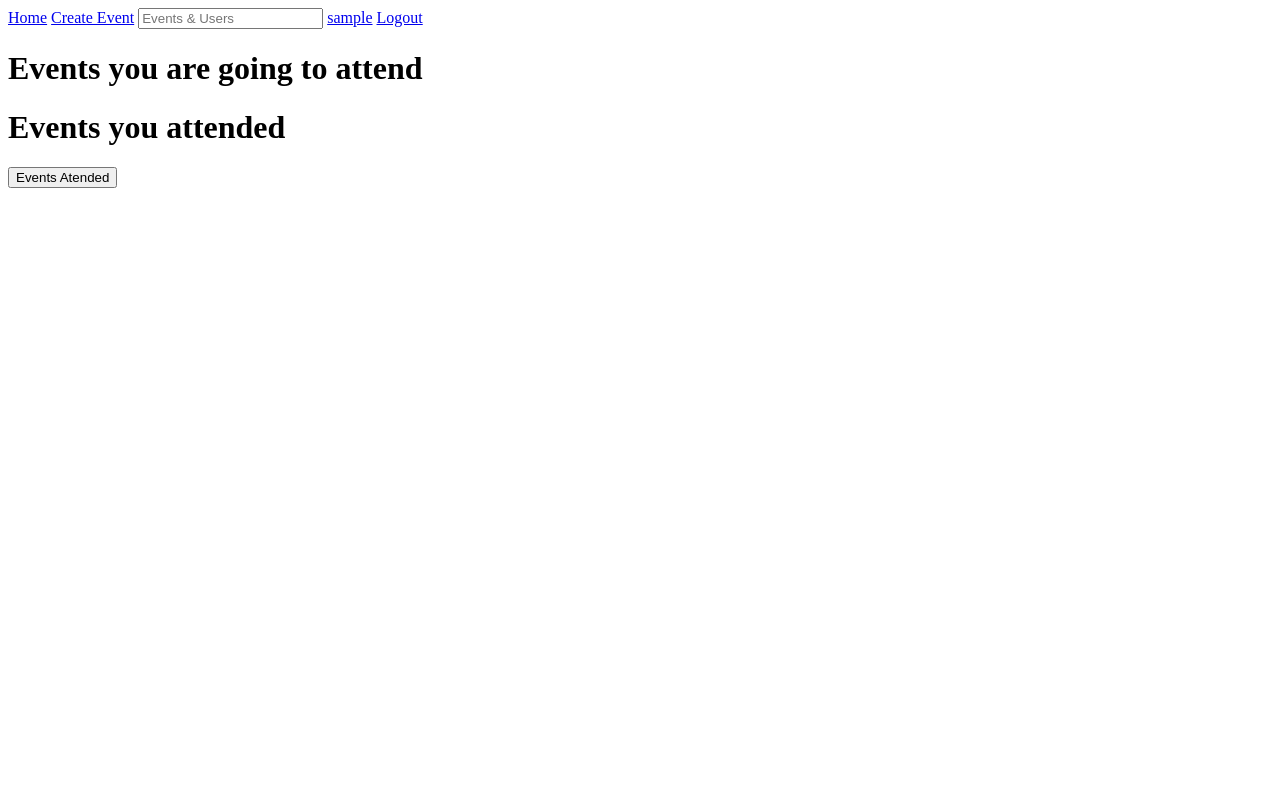
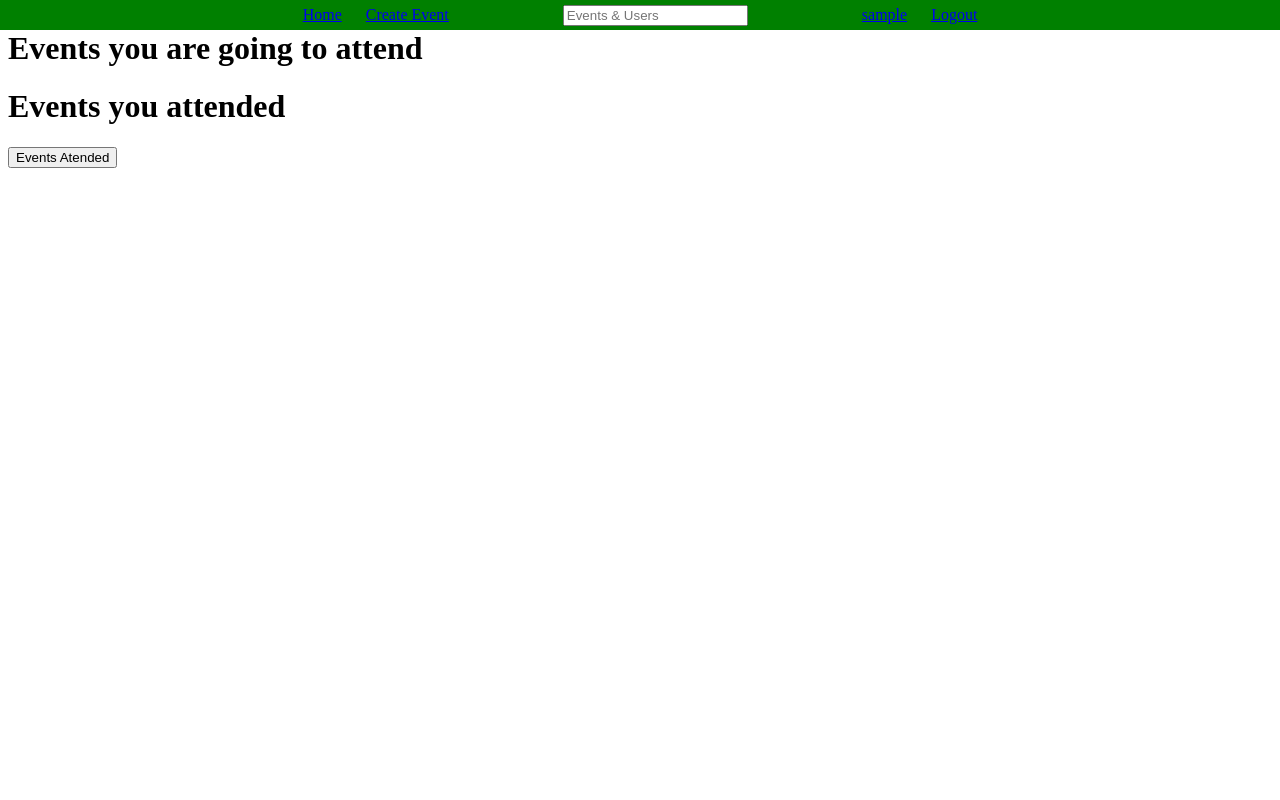
Before and after one commit to dominguesgm/feup-ltw, a PHP site: page / in a window 1280 px wide. Run offline with PHP 8.4, Linux system fonts and the light colour scheme; the visitor is signed in with stand-in values (Sample User, id 1); data comes from the database, SQL or seed files in the repository; some libraries are stand-ins or nearby versions.

Commit message:
Started css, mainly header. css file created to be used for index.php, so document clearly what parts refer to what kind of index page

```diff
--- /dev/null
+++ b/style/index_style.css
@@ -0,0 +1,38 @@
+/*
+ * Segment for header
+ *
+**/
+
+div#floatingHeader{
+  position: fixed;
+  top: 0;
+  left: 0;
+  width: 100%;
+  height: 30px;
+  background-color: green;
+  text-align: center;
+  vertical-align: middle;
+  line-height: 30px;
+}
+
+div#floatingHeader > a{
+  margin-right: 10px;
+  margin-left: 10px;
+}
+
+div#floatingHeader > input{
+  margin-right: 100px;
+  margin-left: 100px;
+}
+
+body {
+  margin-top: 30px;
+}
+
+
+
+
+
+/*
+ * Segment for home page
+**/
--- a/templates/header.php
+++ b/templates/header.php
@@ -2,7 +2,7 @@
   <head>
     <title>EventNetwork</title>
     <meta charset="UTF-8">
-    <link rel="stylesheed" href="templates/header.css">
+    <link rel="stylesheet" type="text/css" href="style/index_style.css">
     <script type="text/javascript" src="https://code.jquery.com/jquery-2.1.4.min.js"></script>
   </head>
   <body>
```
Also changed, not shown: tempForm.txt (deleted, +0 -7 lines).
